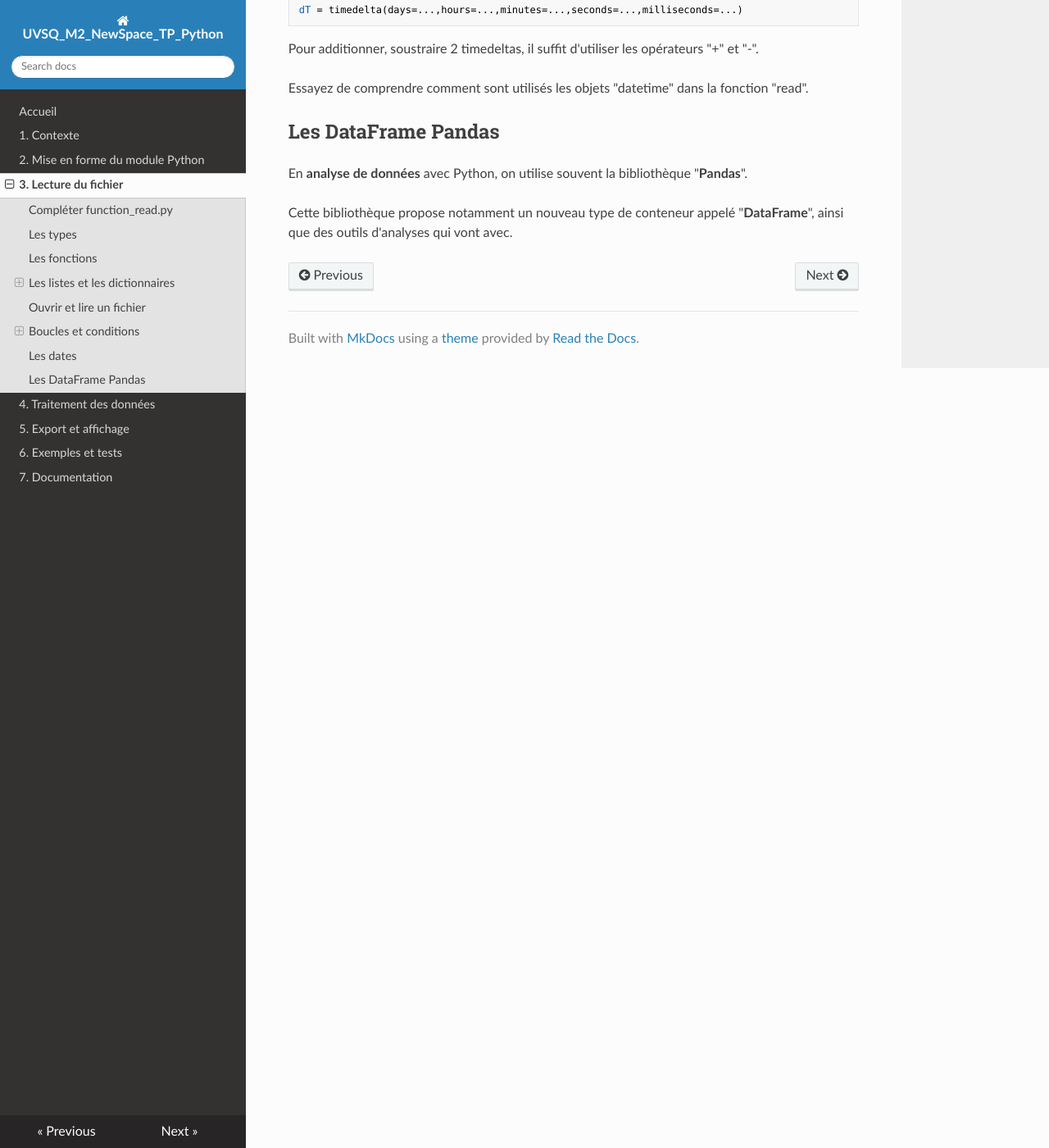
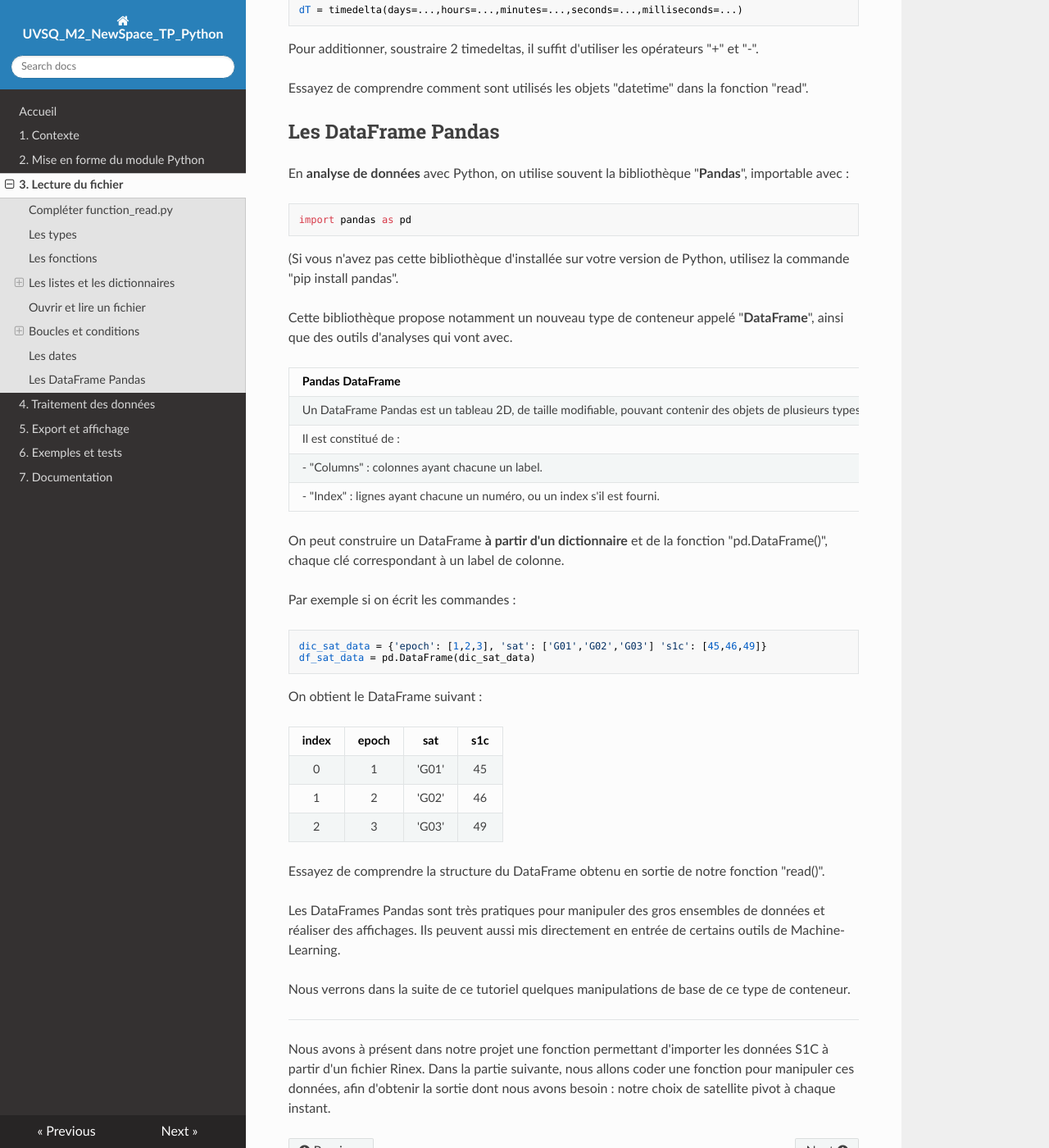
Before and after one commit to NicOudart/UVSQ_M2_NewSpace_TP_Python, an MkDocs documentation site: the page built from docs/3_Lecture_fichier.md, in a window 1280 px wide and 1400 px high, scrolled down 9485 px. Shown: the whole window at 82% size. Built offline with MkDocs 1.6.1, drawn with Linux system fonts in a browser that asks for light colours; nearby versions of some CDN libraries.

Commit message:
-Finishing part 3.

```diff
--- a/docs/3_Lecture_fichier.md
+++ b/docs/3_Lecture_fichier.md
@@ -470,6 +470,48 @@ Essayez de comprendre comment sont utilisés les objets "datetime" dans la fonct
 
 ## Les DataFrame Pandas
 
-En **analyse de données** avec Python, on utilise souvent la bibliothèque "**Pandas**".
+En **analyse de données** avec Python, on utilise souvent la bibliothèque "**Pandas**", importable avec :
+
+~~~
+import pandas as pd
+~~~
+
+(Si vous n'avez pas cette bibliothèque d'installée sur votre version de Python, utilisez la commande "pip install pandas".
 
 Cette bibliothèque propose notamment un nouveau type de conteneur appelé "**DataFrame**", ainsi que des outils d'analyses qui vont avec.
+
+|Pandas DataFrame|
+|:-|
+|Un DataFrame Pandas est un tableau 2D, de taille modifiable, pouvant contenir des objets de plusieurs types différents.|
+|Il est constitué de :|
+|- "Columns" : colonnes ayant chacune un label.|
+|- "Index" : lignes ayant chacune un numéro, ou un index s'il est fourni.|
+
+On peut construire un DataFrame **à partir d'un dictionnaire** et de la fonction "pd.DataFrame()", chaque clé correspondant à un label de colonne.
+
+Par exemple si on écrit les commandes :
+
+~~~
+dic_sat_data = {'epoch': [1,2,3], 'sat': ['G01','G02','G03'] 's1c': [45,46,49]}
+df_sat_data = pd.DataFrame(dic_sat_data)
+~~~
+
+On obtient le DataFrame suivant :
+
+|index|epoch|sat  |s1c|
+|:---:|:---:|:---:|:-:|
+|0    |1    |'G01'|45 |
+|1    |2    |'G02'|46 |
+|2    |3    |'G03'|49 |
+
+Essayez de comprendre la structure du DataFrame obtenu en sortie de notre fonction "read()".
+
+Les DataFrames Pandas sont très pratiques pour manipuler des gros ensembles de données et réaliser des affichages.
+Ils peuvent aussi mis directement en entrée de certains outils de Machine-Learning.
+
+Nous verrons dans la suite de ce tutoriel quelques manipulations de base de ce type de conteneur.
+
+---
+
+Nous avons à présent dans notre projet une fonction permettant d'importer les données S1C à partir d'un fichier Rinex.
+Dans la partie suivante, nous allons coder une fonction pour manipuler ces données, afin d'obtenir la sortie dont nous avons besoin : notre choix de satellite pivot à chaque instant.
```
